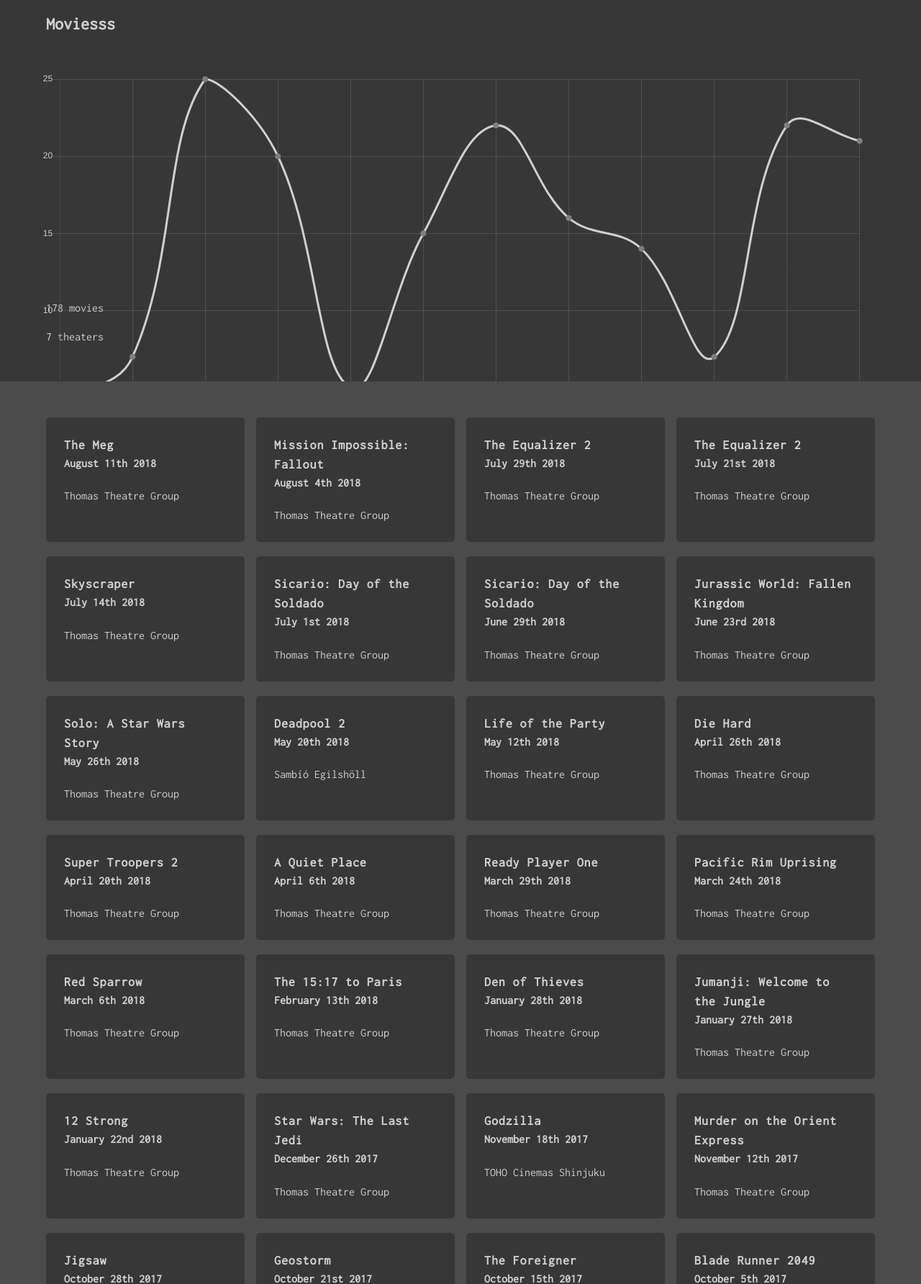
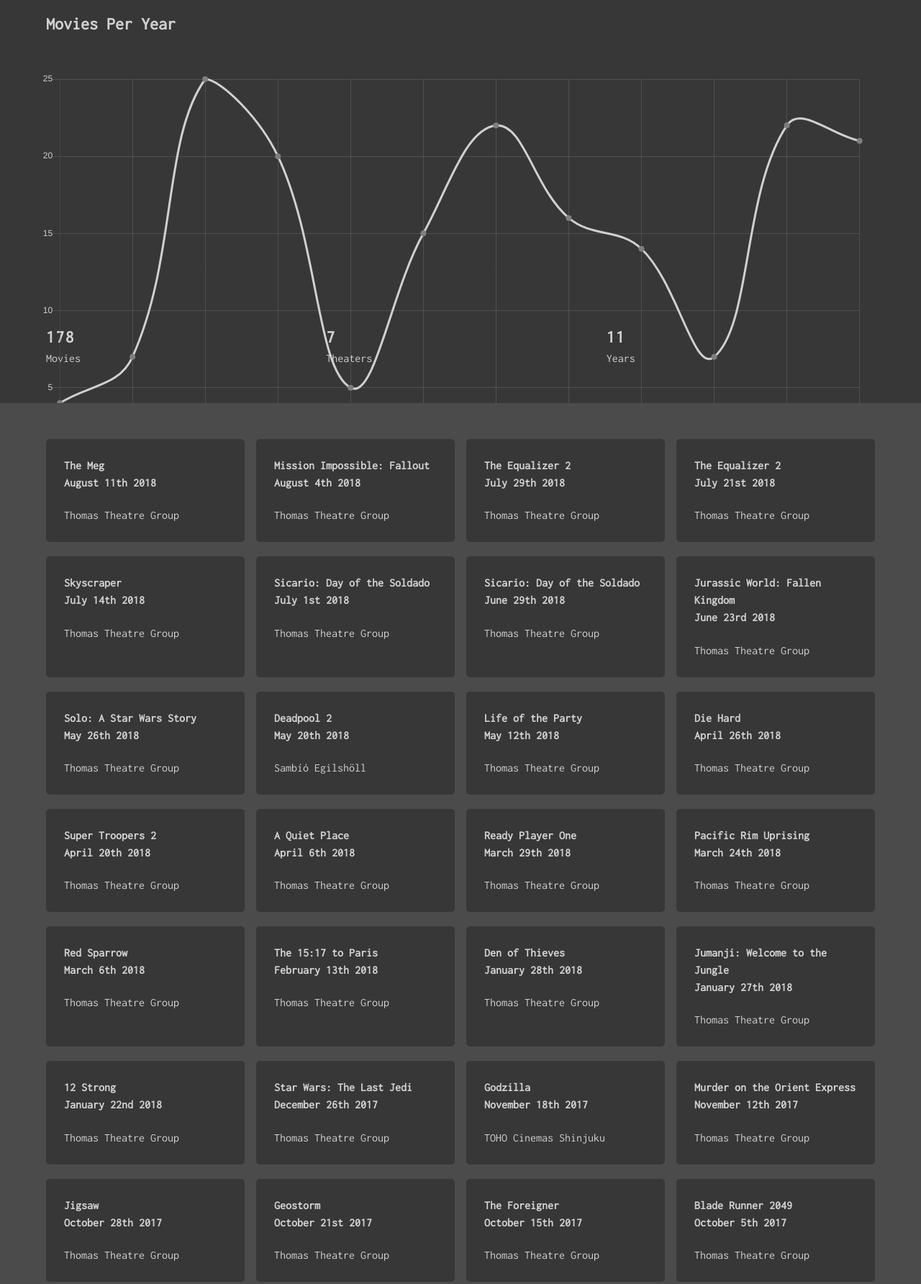
Before and after one commit to jacobproffer/movie-tickets, a PHP site: page / in a window 1280 px wide. Shown: the top 1784 px of the page at 72% size. Run offline with PHP 8.4, Linux system fonts and the light colour scheme; some libraries are stand-ins or nearby versions.

Commit message:
Work on data

```diff
--- a/assets/scss/base/_typography.scss
+++ b/assets/scss/base/_typography.scss
@@ -22,6 +22,7 @@ h3 {
 
 h3,
 h4,
-p {
+p,
+small {
   @include font-size($site-font-size);
 }
--- a/assets/scss/helpers/_maps.scss
+++ b/assets/scss/helpers/_maps.scss
@@ -11,8 +11,9 @@ $h1-headroom-sizes: (
 );
 
 $h2-font-sizes: (
-  null: 18px,
-  480px: 1.125em
+  null: 20px,
+  480px: 1.25em,
+  768px: 1.5rem
 );
 
 $h3-font-sizes: (
--- a/assets/scss/pages/_home.scss
+++ b/assets/scss/pages/_home.scss
@@ -5,6 +5,9 @@
 }
 
 .data {
+  @include screen-below(768px) {
+    padding: 100px 0 25px;
+  }
   color: $gray;
   background-color: $black;
   padding: 100px 0 50px;
@@ -14,14 +17,26 @@
 .data__chart {
   @include screen-below(768px) {
     @include size(100%, 150px);
+    margin-bottom: 25px;
   }
   @include size(100%, 300px);
   position: relative;
   margin-left: -5px;
   margin-right: -5px;
+  margin-bottom: 50px;
+}
+
+.data__grid-item {
+  @include make-flex(6);
+  @include screen-above(768px) {
+    @include update-flex(4);
+  }
 }
 
 .movies {
+  @include screen-below(768px) {
+    padding: 25px 0;
+  }
   position: relative;
   width: 100%;
   padding: 50px 0;
--- a/index.html
+++ b/index.html
@@ -2,7 +2,7 @@
 <html lang="en">
   <head>
     <meta charset="UTF-8">
-    <title>Moviesss</title>
+    <title>Movies Per Year</title>
     <meta name="description" content="This site serves as an archive of the movies Jacob Proffer has seen in theatres, powered by JSON and JavaScript." />
     <meta name="viewport" content="width=device-width, initial-scale=1"/>
     <link href="https://fonts.googleapis.com/css?family=Inconsolata" rel="stylesheet">
@@ -35,7 +35,7 @@
     <!-- Header -->
     <header class="header">
       <div class="container">
-        <h1 class="header__heading"><a href="#">Moviesss</a></h1>
+        <h1 class="header__heading"><a href="#">Movies Per Year</a></h1>
       </div>
     </header>
     <!-- The Data -->
@@ -44,8 +44,20 @@
         <div class="data__chart">
           <canvas id="chart" style="position: relative;"></canvas>
         </div>
-        <p id="number-of-movies"></p>
-        <span id="number-of-theatres"></span>
+        <div class="grid data__grid">
+          <div class="data__grid-item">
+            <h2 id="number-of-movies"></h2>
+            <small>Movies</small>
+          </div>
+          <div class="data__grid-item">
+            <h2 id="number-of-theatres"></h2>
+            <small>Theaters</small>
+          </div>
+          <div class="data__grid-item">
+            <h2 id="number-of-years"></h2>
+            <small>Years</small>
+          </div>
+        </div>
       </div>
     </section>
     <!-- The Movies -->
```
Also changed, not shown: assets/js/app.js (+9 -4 lines), dist/css/project-main.min.css, dist/js/app.min.js.
